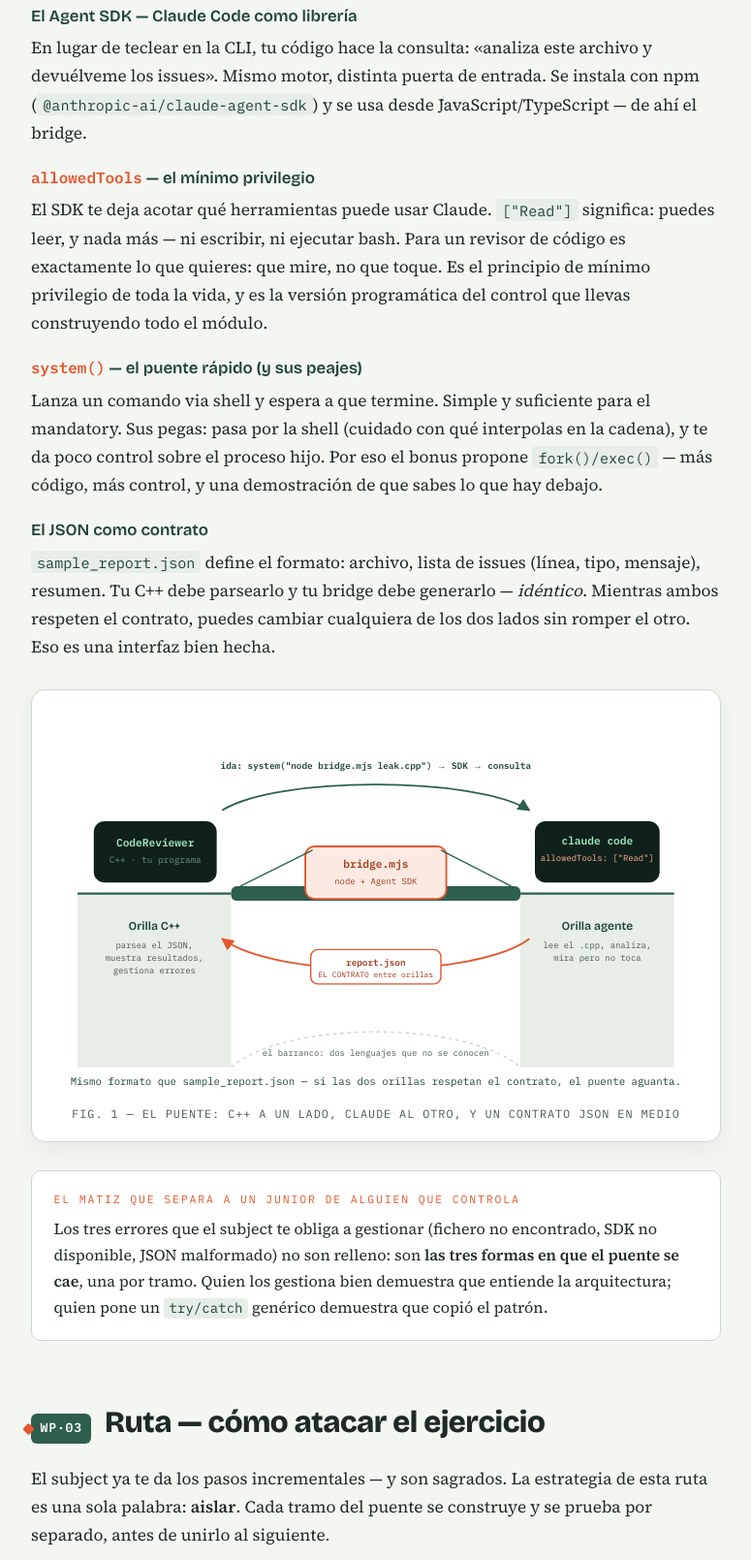
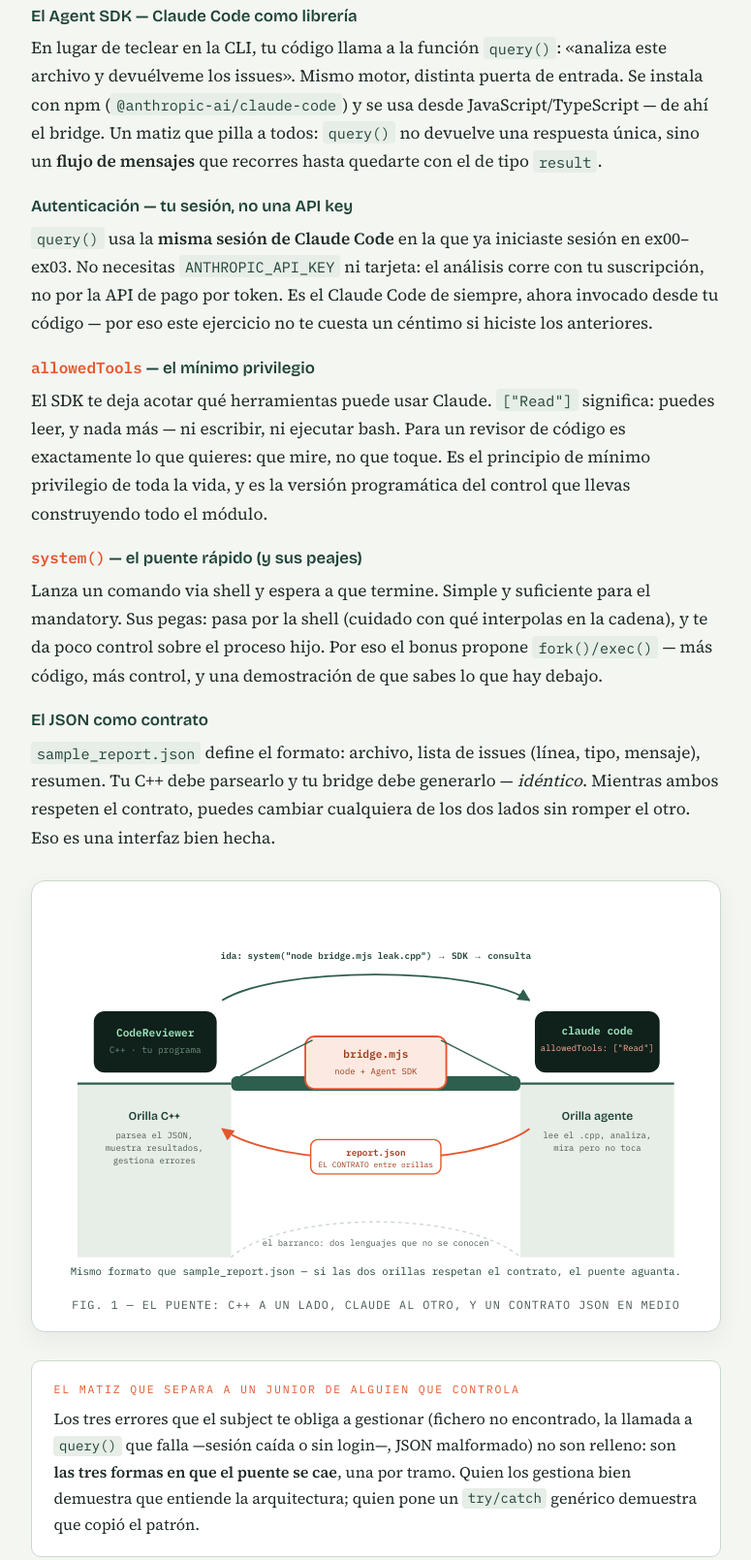
Before and after one commit to zabal42/CodeFlowModule00_SP, a plain HTML site: page docs/guia/guia-campo-ex04.html in a window 1280 px wide. Shown: the part 1370-2979 px from the top of the page at 97% size, without its empty margins (252-1027 px from the left). Drawn offline with nearby package versions, Linux system fonts and the light colour scheme.

Commit message:
fix: rewrite ex04 bridge to use query() SDK - no API key needed, runs on Pro subscription

```diff
--- a/docs/guia/guia-campo-ex04.html
+++ b/docs/guia/guia-campo-ex04.html
@@ -131,7 +131,9 @@
     <div class="wp-tag"><span class="wp-mark">WP·02</span><h2>Terreno — los conceptos, desde cero</h2></div>
     <dl class="defs">
       <dt>El Agent SDK — Claude Code como librería</dt>
-      <dd>En lugar de teclear en la CLI, tu código hace la consulta: «analiza este archivo y devuélveme los issues». Mismo motor, distinta puerta de entrada. Se instala con npm (<code>@anthropic-ai/claude-agent-sdk</code>) y se usa desde JavaScript/TypeScript — de ahí el bridge.</dd>
+      <dd>En lugar de teclear en la CLI, tu código llama a la función <code>query()</code>: «analiza este archivo y devuélveme los issues». Mismo motor, distinta puerta de entrada. Se instala con npm (<code>@anthropic-ai/claude-code</code>) y se usa desde JavaScript/TypeScript — de ahí el bridge. Un matiz que pilla a todos: <code>query()</code> no devuelve una respuesta única, sino un <strong>flujo de mensajes</strong> que recorres hasta quedarte con el de tipo <code>result</code>.</dd>
+      <dt>Autenticación — tu sesión, no una API key</dt>
+      <dd><code>query()</code> usa la <strong>misma sesión de Claude Code</strong> en la que ya iniciaste sesión en ex00–ex03. No necesitas <code>ANTHROPIC_API_KEY</code> ni tarjeta: el análisis corre con tu suscripción, no por la API de pago por token. Es el Claude Code de siempre, ahora invocado desde tu código — por eso este ejercicio no te cuesta un céntimo si hiciste los anteriores.</dd>
       <dt><code>allowedTools</code> — el mínimo privilegio</dt>
       <dd>El SDK te deja acotar qué herramientas puede usar Claude. <code>["Read"]</code> significa: puedes leer, y nada más — ni escribir, ni ejecutar bash. Para un revisor de código es exactamente lo que quieres: que mire, no que toque. Es el principio de mínimo privilegio de toda la vida, y es la versión programática del control que llevas construyendo todo el módulo.</dd>
       <dt><code>system()</code> — el puente rápido (y sus peajes)</dt>
@@ -190,7 +192,7 @@
 
     <div class="keypoint">
       <span class="kp-label">El matiz que separa a un junior de alguien que controla</span>
-      <p>Los tres errores que el subject te obliga a gestionar (fichero no encontrado, SDK no disponible, JSON malformado) no son relleno: son <strong>las tres formas en que el puente se cae</strong>, una por tramo. Quien los gestiona bien demuestra que entiende la arquitectura; quien pone un <code>try/catch</code> genérico demuestra que copió el patrón.</p>
+      <p>Los tres errores que el subject te obliga a gestionar (fichero no encontrado, la llamada a <code>query()</code> que falla —sesión caída o sin login—, JSON malformado) no son relleno: son <strong>las tres formas en que el puente se cae</strong>, una por tramo. Quien los gestiona bien demuestra que entiende la arquitectura; quien pone un <code>try/catch</code> genérico demuestra que copió el patrón.</p>
     </div>
   </section>
 
```
Also changed, not shown: starters/ex04/bridge.mjs (+42 -33 lines).
